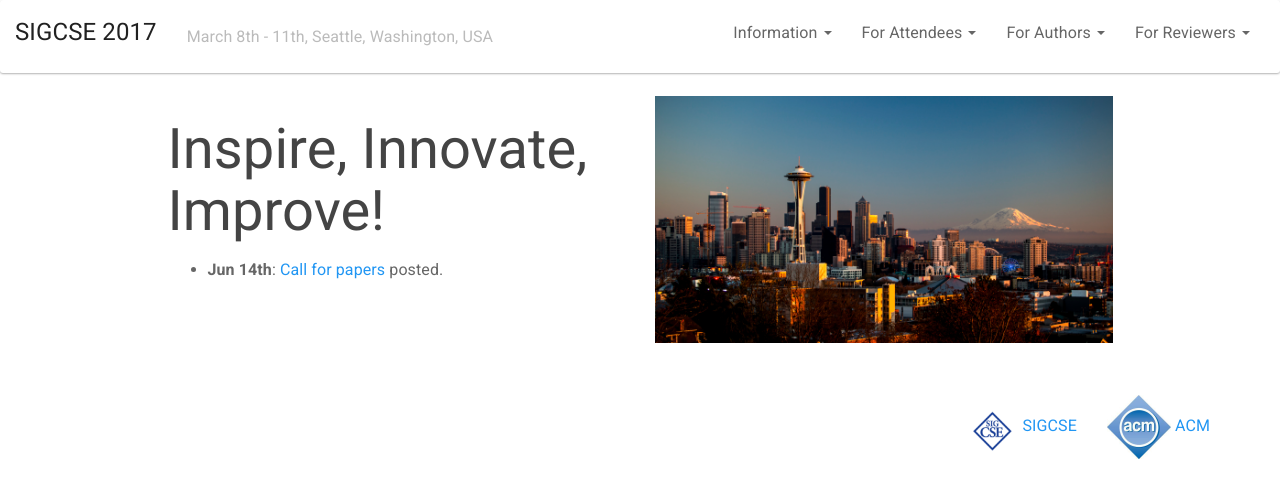
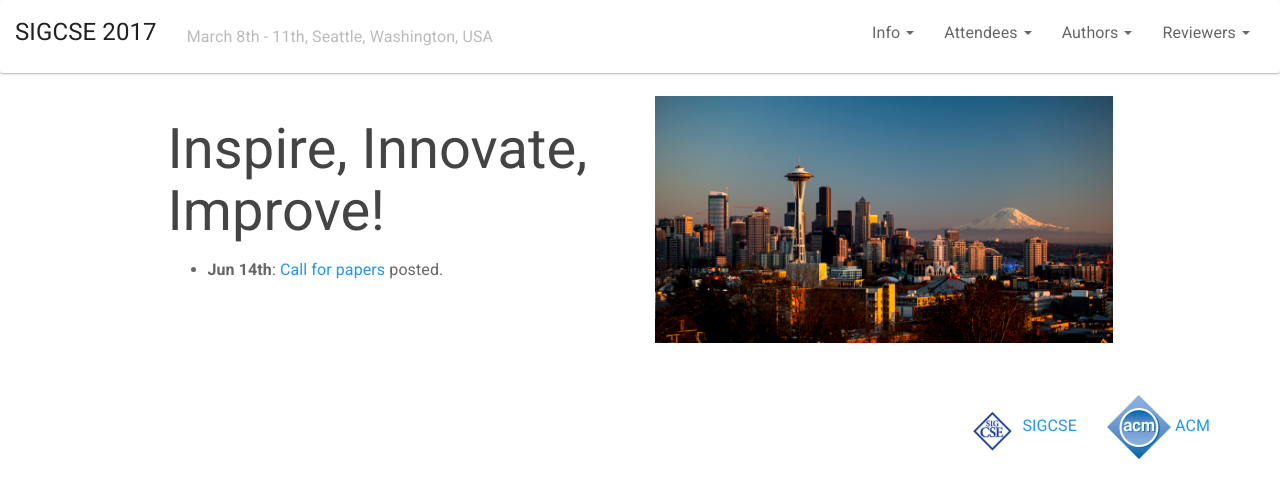
Before and after one commit to sigcsets/sigcse2017, a Jekyll site: the page built from index.html, in a window 1280 px wide. Shown: the top 498 px of the page. Built offline with Jekyll 4.4.1, drawn with Linux system fonts in a browser that asks for light colours.

Commit message:
Shortening nav links.

```diff
--- a/_includes/nav/for-attendees-dropdown.html
+++ b/_includes/nav/for-attendees-dropdown.html
@@ -1,5 +1,5 @@
 <li class="dropdown">
-  <a href="#" class="dropdown-toggle" data-toggle="dropdown" role="button" aria-haspopup="true" aria-expanded="false">For Attendees <span class="caret"></span></a>
+  <a href="#" class="dropdown-toggle" data-toggle="dropdown" role="button" aria-haspopup="true" aria-expanded="false">Attendees <span class="caret"></span></a>
   <ul class="dropdown-menu">
     <li><a href="#">Coming Soon</a></li>
     <li role="separator" class="divider"></li>
--- a/_includes/nav/for-authors-dropdown.html
+++ b/_includes/nav/for-authors-dropdown.html
@@ -1,5 +1,5 @@
 <li class="dropdown">
-  <a href="#" class="dropdown-toggle" data-toggle="dropdown" role="button" aria-haspopup="true" aria-expanded="false">For Authors <span class="caret"></span></a>
+  <a href="#" class="dropdown-toggle" data-toggle="dropdown" role="button" aria-haspopup="true" aria-expanded="false">Authors <span class="caret"></span></a>
   <ul class="dropdown-menu">
     <li><a href="#">Coming Soon</a></li>
   </ul>
--- a/_includes/nav/for-reviewers-dropdown.html
+++ b/_includes/nav/for-reviewers-dropdown.html
@@ -1,5 +1,5 @@
 <li class="dropdown">
-  <a href="#" class="dropdown-toggle" data-toggle="dropdown" role="button" aria-haspopup="true" aria-expanded="false">For Reviewers <span class="caret"></span></a>
+  <a href="#" class="dropdown-toggle" data-toggle="dropdown" role="button" aria-haspopup="true" aria-expanded="false">Reviewers <span class="caret"></span></a>
   <ul class="dropdown-menu">
     <li><a href="#">Coming Soon</a></li>
   </ul>
--- a/_includes/nav/info-dropdown.html
+++ b/_includes/nav/info-dropdown.html
@@ -4,7 +4,7 @@
               data-toggle="dropdown"
               role="button"
               aria-haspopup="true"
-              aria-expanded="false"> Information <span class="caret"></span></a>
+              aria-expanded="false"> Info <span class="caret"></span></a>
 
   <ul class="dropdown-menu">
     <li>
```
